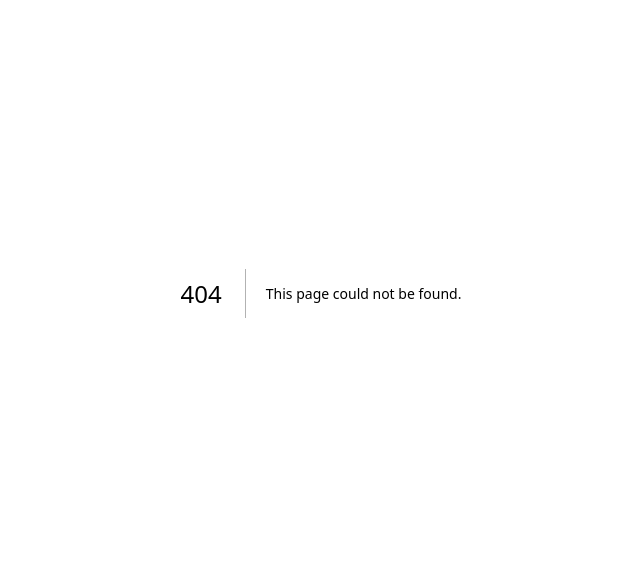
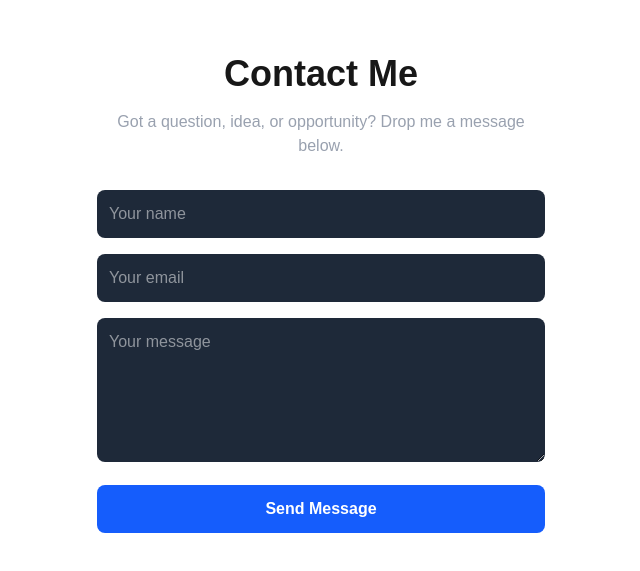
Before and after one commit to Zezoo123/Portfolio, a Next.js app in the folder frontend/: page /contact in a window 1280 px wide. Before the commit this address had no page. Shown: the part 107-678 px from the top of the page, without its empty margins (319-959 px from the left). Built offline with nearby package versions, Linux system fonts and the light colour scheme.

Commit message:
Create contact form

```diff
--- /dev/null
+++ b/frontend/src/app/contact/page.tsx
@@ -0,0 +1,70 @@
+'use client';
+
+import { useState } from 'react';
+
+export default function Contact() {
+  const [formData, setFormData] = useState({
+    name: '',
+    email: '',
+    message: '',
+  });
+
+  const [submitted, setSubmitted] = useState(false);
+
+  const handleChange = (e: React.ChangeEvent<HTMLInputElement | HTMLTextAreaElement>) => {
+    setFormData({ ...formData, [e.target.name]: e.target.value });
+  };
+
+  const handleSubmit = async (e: React.FormEvent) => {
+    e.preventDefault();
+    // TODO: send this to FastAPI backend
+    console.log('Form submitted:', formData);
+    setSubmitted(true);
+  };
+
+  return (
+    <div className="min-h-screen flex flex-col items-center justify-center px-6">
+      <h1 className="text-4xl font-semibold mb-4">Contact Me</h1>
+      <p className="text-gray-400 mb-8 text-center max-w-md">
+        Got a question, idea, or opportunity? Drop me a message below.
+      </p>
+
+      {!submitted ? (
+        <form onSubmit={handleSubmit} className="w-full max-w-md space-y-4">
+          <input
+            type="text"
+            name="name"
+            placeholder="Your name"
+            required
+            className="w-full p-3 bg-gray-800 text-white rounded-lg focus:outline-none focus:ring-2 focus:ring-blue-500"
+            onChange={handleChange}
+          />
+          <input
+            type="email"
+            name="email"
+            placeholder="Your email"
+            required
+            className="w-full p-3 bg-gray-800 text-white rounded-lg focus:outline-none focus:ring-2 focus:ring-blue-500"
+            onChange={handleChange}
+          />
+          <textarea
+            name="message"
+            placeholder="Your message"
+            required
+            rows={5}
+            className="w-full p-3 bg-gray-800 text-white rounded-lg focus:outline-none focus:ring-2 focus:ring-blue-500"
+            onChange={handleChange}
+          ></textarea>
+          <button
+            type="submit"
+            className="w-full bg-blue-600 hover:bg-blue-700 text-white font-semibold py-3 rounded-lg transition"
+          >
+            Send Message
+          </button>
+        </form>
+      ) : (
+        <p className="text-green-400 text-lg">Thank you! Your message has been sent.</p>
+      )}
+    </div>
+  );
+}
```
